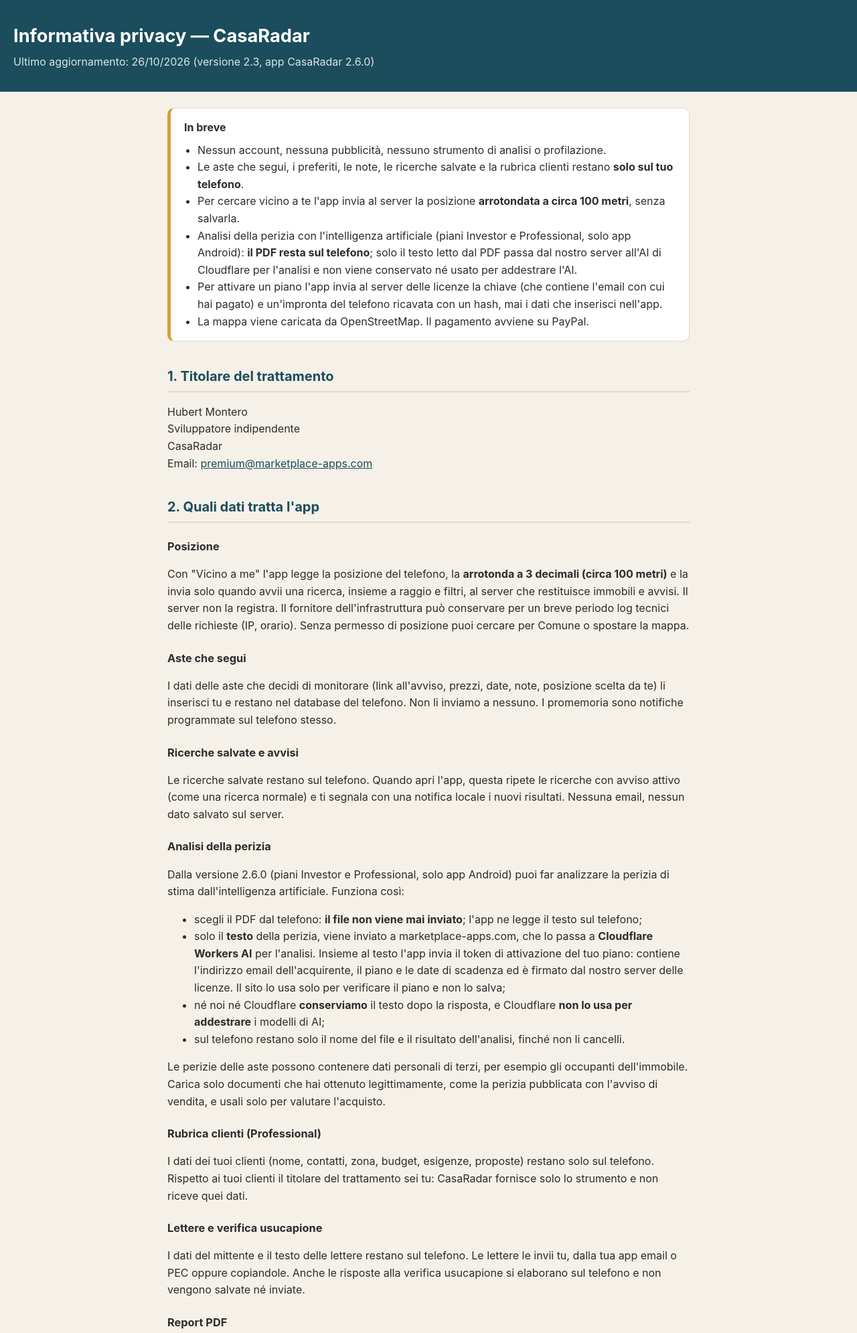
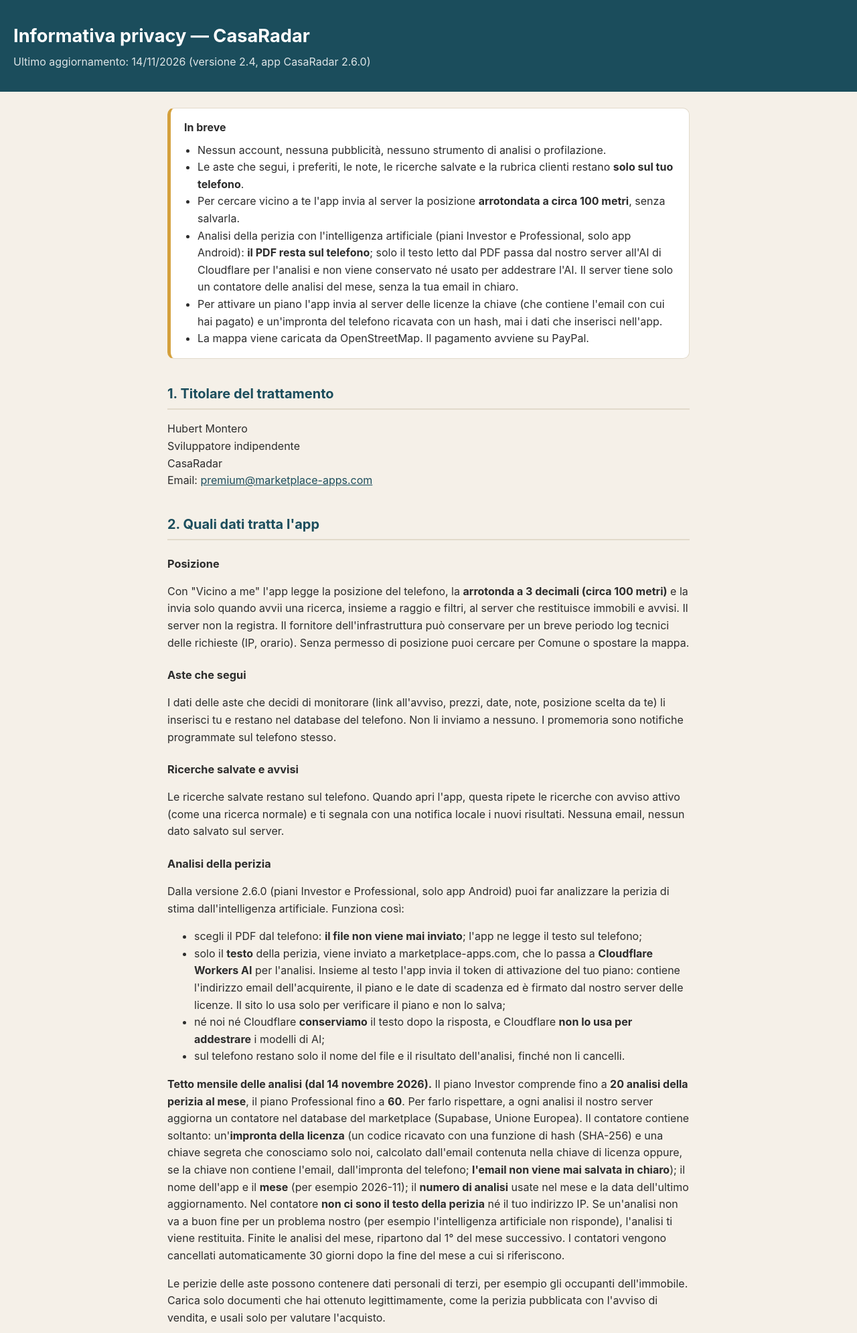
Before and after one commit to Lorder-Git/Privacy-CasaRadar, a plain HTML site: page docs/index.html in a window 1280 px wide. Shown: the top 1991 px of the page at 67% size. Drawn offline with Linux system fonts and the light colour scheme.

Commit message:
upd
aggiornando la privacy

```diff
--- a/docs/index.html
+++ b/docs/index.html
@@ -28,7 +28,7 @@
 <body>
 <header>
   <h1>Informativa privacy — CasaRadar</h1>
-  <p>Ultimo aggiornamento: 26/10/2026 (versione 2.3, app CasaRadar 2.6.0)</p>
+  <p>Ultimo aggiornamento: 14/11/2026 (versione 2.4, app CasaRadar 2.6.0)</p>
 </header>
 <main>
 
@@ -38,7 +38,7 @@
     <li>Nessun account, nessuna pubblicità, nessuno strumento di analisi o profilazione.</li>
     <li>Le aste che segui, i preferiti, le note, le ricerche salvate e la rubrica clienti restano <strong>solo sul tuo telefono</strong>.</li>
     <li>Per cercare vicino a te l'app invia al server la posizione <strong>arrotondata a circa 100 metri</strong>, senza salvarla.</li>
-    <li>Analisi della perizia con l'intelligenza artificiale (piani Investor e Professional, solo app Android): <strong>il PDF resta sul telefono</strong>; solo il testo letto dal PDF passa dal nostro server all'AI di Cloudflare per l'analisi e non viene conservato né usato per addestrare l'AI.</li>
+    <li>Analisi della perizia con l'intelligenza artificiale (piani Investor e Professional, solo app Android): <strong>il PDF resta sul telefono</strong>; solo il testo letto dal PDF passa dal nostro server all'AI di Cloudflare per l'analisi e non viene conservato né usato per addestrare l'AI. Il server tiene solo un contatore delle analisi del mese, senza la tua email in chiaro.</li>
     <li>Per attivare un piano l'app invia al server delle licenze la chiave (che contiene l'email con cui hai pagato) e un'impronta del telefono ricavata con un hash, mai i dati che inserisci nell'app.</li>
     <li>La mappa viene caricata da OpenStreetMap. Il pagamento avviene su PayPal.</li>
   </ul>
@@ -66,6 +66,7 @@
   <li>né noi né Cloudflare <strong>conserviamo</strong> il testo dopo la risposta, e Cloudflare <strong>non lo usa per addestrare</strong> i modelli di AI;</li>
   <li>sul telefono restano solo il nome del file e il risultato dell'analisi, finché non li cancelli.</li>
 </ul>
+<p><strong>Tetto mensile delle analisi (dal 14 novembre 2026).</strong> Il piano Investor comprende fino a <strong>20 analisi della perizia al mese</strong>, il piano Professional fino a <strong>60</strong>. Per farlo rispettare, a ogni analisi il nostro server aggiorna un contatore nel database del marketplace (Supabase, Unione Europea). Il contatore contiene soltanto: un'<strong>impronta della licenza</strong> (un codice ricavato con una funzione di hash (SHA-256) e una chiave segreta che conosciamo solo noi, calcolato dall'email contenuta nella chiave di licenza oppure, se la chiave non contiene l'email, dall'impronta del telefono; <strong>l'email non viene mai salvata in chiaro</strong>); il nome dell'app e il <strong>mese</strong> (per esempio 2026-11); il <strong>numero di analisi</strong> usate nel mese e la data dell'ultimo aggiornamento. Nel contatore <strong>non ci sono il testo della perizia</strong> né il tuo indirizzo IP. Se un'analisi non va a buon fine per un problema nostro (per esempio l'intelligenza artificiale non risponde), l'analisi ti viene restituita. Finite le analisi del mese, ripartono dal 1° del mese successivo. I contatori vengono cancellati automaticamente 30 giorni dopo la fine del mese a cui si riferiscono.</p>
 <p>Le perizie delle aste possono contenere dati personali di terzi, per esempio gli occupanti dell'immobile. Carica solo documenti che hai ottenuto legittimamente, come la perizia pubblicata con l'avviso di vendita, e usali solo per valutare l'acquisto.</p>
 
 <h3>Rubrica clienti (Professional)</h3>
@@ -97,12 +98,14 @@
   <tr><td>Prevenzione abusi delle licenze (una prova per telefono, un cambio di telefono ogni 30 giorni, chiavi bloccate)</td><td>Solo hash e date</td><td>Legittimo interesse (art. 6.1.f); puoi opporti</td></tr>
   <tr><td>Aggiornamenti e sicurezza</td><td>IP, versione dell'app</td><td>Legittimo interesse (art. 6.1.f)</td></tr>
   <tr><td>Analisi AI della perizia (solo se la usi)</td><td>Testo della perizia, token di attivazione</td><td>Esecuzione del servizio richiesto (art. 6.1.b GDPR)</td></tr>
+  <tr><td>Rispetto del limite mensile di analisi del piano (20 Investor, 60 Professional) e restituzione di quelle non riuscite per un problema nostro</td><td>Impronta della licenza, mese, numero di analisi</td><td>Contratto (art. 6.1.b): il numero di analisi incluse è una condizione del piano, e il contatore è il minimo necessario per applicarla</td></tr>
 </table>
 
 <h2>4. Per quanto tempo restano</h2>
 <ul>
   <li>Posizione e ricerche: non conservate da noi. I log tecnici dei fornitori hanno una conservazione breve.</li>
   <li>Testo della perizia inviato per l'analisi: non conservato, né da noi né da Cloudflare; serve solo per la risposta.</li>
+  <li>Contatore mensile delle analisi AI (impronta della licenza, mese, numero di analisi): cancellato automaticamente 30 giorni dopo la fine del mese a cui si riferisce.</li>
   <li>Attivazioni sul server delle licenze: finché la licenza è in uso; si cancellano subito con «Disattiva su questo telefono», o comunque dopo 90 giorni senza rinnovo. Prove gratuite: 12 mesi. Data dell'ultimo cambio di telefono: 60 giorni. Hash delle chiavi bloccate: finché servono.</li>
   <li>Dati sul telefono: finché non li cancelli o disinstalli l'app.</li>
   <li>Dati di acquisto: 10 anni, per obblighi fiscali.</li>
@@ -112,7 +115,7 @@
 <ul>
   <li><strong>Supabase</strong>: database di immobili e avvisi, server nell'Unione Europea.</li>
   <li><strong>Vercel</strong> (marketplace-apps.com) e <strong>Cloudflare</strong>: sito e versione web, file degli aggiornamenti, server delle licenze e database delle attivazioni. <strong>Cloudflare Workers AI</strong>: analisi del testo della perizia, senza conservazione e senza addestramento.</li>
-  <li><strong>Supabase</strong> (database del marketplace, Unione Europea): sessioni della versione web.</li>
+  <li><strong>Supabase</strong> (database del marketplace, Unione Europea): sessioni della versione web e contatori mensili delle analisi AI.</li>
   <li><strong>OpenStreetMap Foundation</strong> (Regno Unito, Paese con decisione di adeguatezza): mappa.</li>
   <li><strong>PayPal</strong>: pagamento. <strong>Resend</strong>: invio dell'email con la chiave.</li>
 </ul>
```
